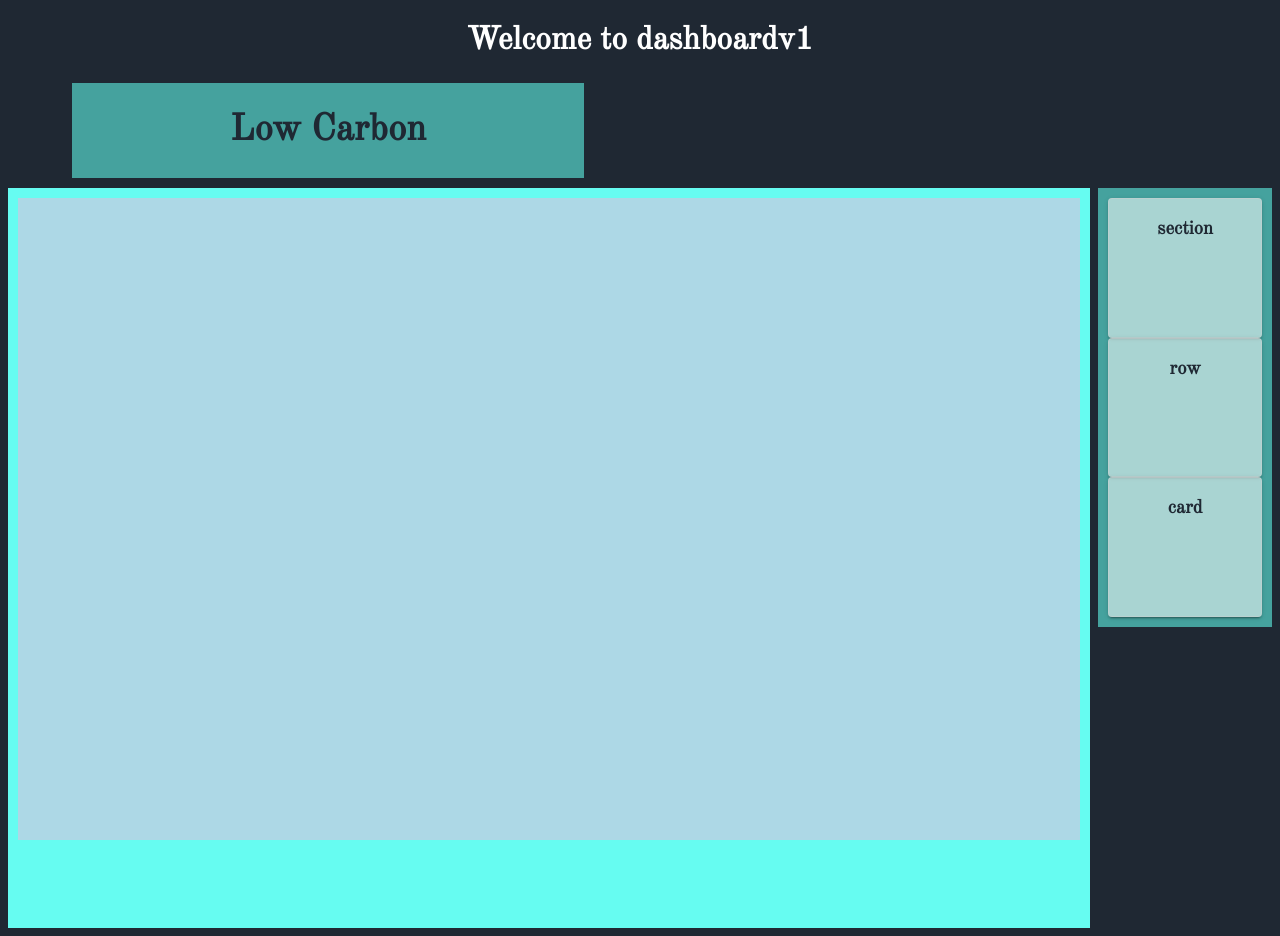
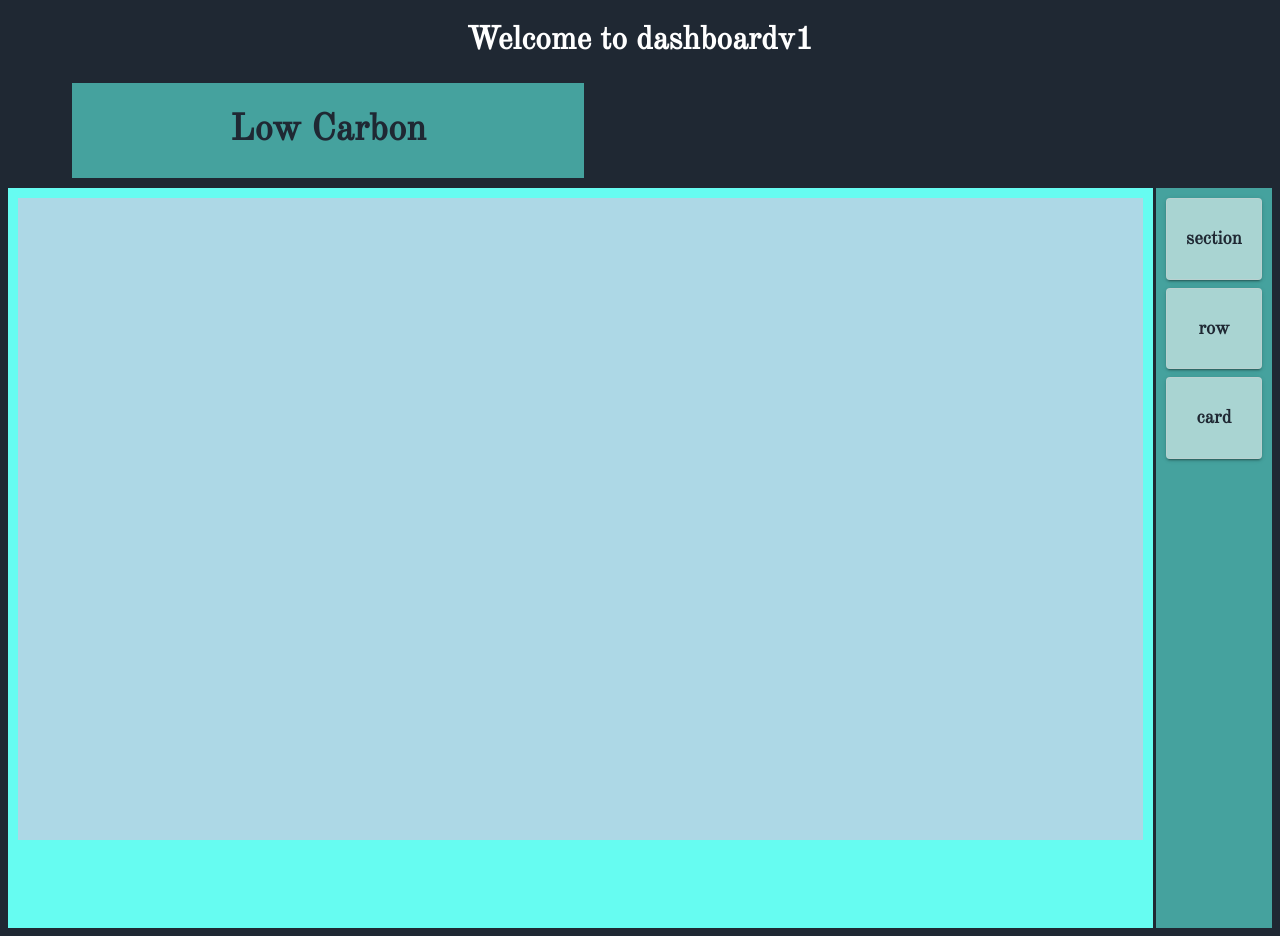
Before and after one commit to BradleyHarper/dashboardProject, an Angular app: page / in a window 1280 px wide. Built offline with nearby package versions, Linux system fonts and the light colour scheme.

Commit message:
page is styled nice again. cards can now be added from right colum to main display and visa versa

```diff
--- a/src/app/home/home.component.css
+++ b/src/app/home/home.component.css
@@ -10,7 +10,6 @@
     background: rgba(255, 255, 255, 0.541);
     border-radius: 4px;
     position: relative;
-    z-index: 1;
     transition: box-shadow 200ms cubic-bezier(0, 0, 0.2, 1);
     box-shadow: 0 3px 1px -2px rgba(0, 0, 0, 0.2),
                 0 2px 2px 0 rgba(0, 0, 0, 0.14),
@@ -24,24 +23,23 @@
     cursor: grabbing;
     transition: transform 250ms cubic-bezier(0, 0, 0.2, 1);
 }
-.example-box.cdk-drag :first-child {
-  height: 100px;
-}
 .cdk-drop-list-dragging{
 color: rgba(255, 255, 255, 0.322)
 }
 #componentBoxes{
     background-color:#45a29e;;
-    width: 12vw;
+    width: 12vh;
     float: right;
     padding: 10px;
+    min-height: 90vh;
 }
-#componentBoxes>.example-box{
+#cdk-drop-list-0>.example-box.cdk-drag{
+  padding: 10px;
     margin-bottom: 8px;
 }
 #display{
   padding: 10px;
-  width: 83vw;
+  width: 89%;
   background: #66fcf1;
   min-height: 90vh
 }
@@ -59,6 +57,9 @@ background-color: lightblue;
 min-height: 80vh;
 padding-top:2px;
 }
+#sectionCards>.example-box.cdk-drag{
+  height: 20vh;
+}
 #sectionColumn{
   display: flex;
   justify-content: space-around;
--- a/src/app/home/home.component.html
+++ b/src/app/home/home.component.html
@@ -38,7 +38,7 @@
   <div id="sectionCards" cdkDropList #sectionListItem="cdkDropList" [cdkDropListData]='section'
     [cdkDropListConnectedTo]='[sectionList]' (cdkDropListDropped)='drop($event)'>
     <div class="example-box" cdkDrag *ngFor="let item of section">
-        <h3>Section</h3>
+        <h3>{{item.title}}</h3>
         <!-- <example-selector></example-selector>  with these selector tags will route to new components in which I'll be able to display charting info, api data, and/or directions on where to drag and drop the boxes-->
     </div>
 
--- a/src/app/home/home.component.ts
+++ b/src/app/home/home.component.ts
@@ -7,7 +7,7 @@ class DashboardSection {
   title: string;
   rows: DashboardRow[];
   constructor(title?: string){
-    if(title){
+    if (title) {
       this.title = title;
     }
   }
@@ -18,7 +18,7 @@ class DashboardRow {
   title: string;
   rows: DashboardCard[];
   constructor(title?: string){
-    if(title){
+    if (title) {
       this.title = title;
     }
   }
@@ -29,7 +29,7 @@ class DashboardCard {
   title: string;
   subtitle: string;
   constructor(title?: string){
-    if(title){
+    if (title) {
       this.title = title;
     }
   }
@@ -43,19 +43,13 @@ class DashboardCard {
 })
 export class HomeComponent implements OnInit {
 
-  sectionItem = ['section', 'section', 'section'];
-  rowItem = ['row', 'row', 'row'];
-  cardItem = ['cards'];
-
   availableCards = [
-    new DashboardSection("section"),
-    new DashboardRow("row"),
-    new DashboardCard("card")
+    new DashboardSection('section'),
+    new DashboardRow('row'),
+    new DashboardCard('card')
   ];
 
   section = [];
-  row = [];
-  card = [];
 
   constructor() {}
 
@@ -77,14 +71,13 @@ export class HomeComponent implements OnInit {
       console.log("Move drop event", event);
 
     } else {
-      const section = new DashboardSection();
-      section.title = event.previousContainer.data[event.previousIndex];
-      console.log(section);
+      // const section = new DashboardSection();
+      // section.title = event.previousContainer.data[event.previousIndex];
+      // console.log(section);
+      // const eventArr = [];
+      // eventArr.push(section);
 
-      const eventArr = [];
-      eventArr.push(section);
-
-      transferArrayItem(eventArr,
+      transferArrayItem(event.previousContainer.data,
                         event.container.data,
                         event.previousIndex,
                         event.currentIndex);
```
